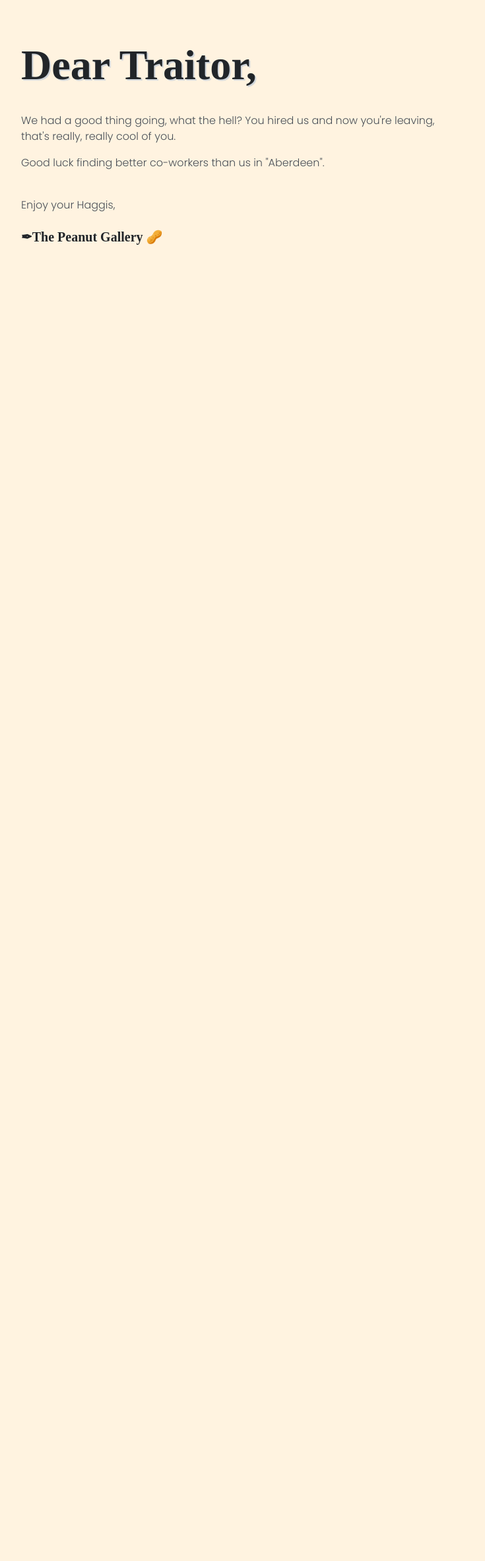
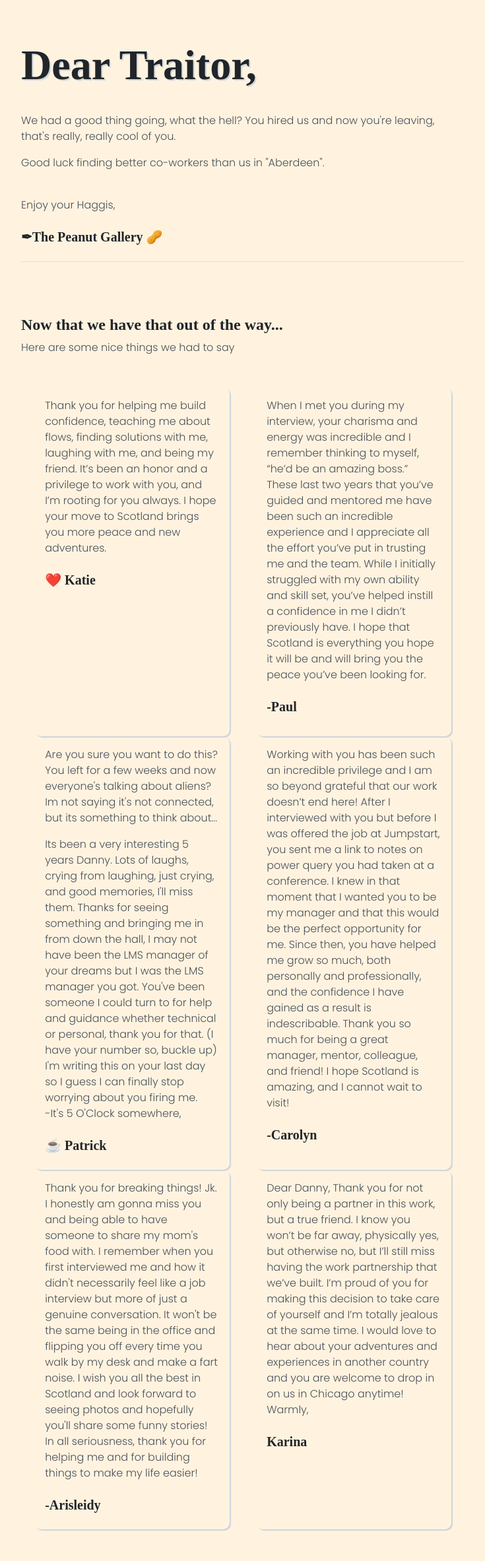
Before and after one commit to P-Brower/goodbye, a Jekyll site: the page built from index.html, in a window 1280 px wide. Shown: the whole page at 66% size, without its empty margins (272-1007 px from the left). Built offline with Jekyll 4.4.1, drawn with Linux system fonts in a browser that asks for light colours; some web fonts are replaced; the list of posts is cut into pages by our own code; before the commit the page ends 900 px from its top, so only the background shows below that.

Commit message:
added cute notes

```diff
--- a/_sass/_layout.scss
+++ b/_sass/_layout.scss
@@ -14,3 +14,17 @@ footer {
   margin-top: var(--spacer-3);
   margin-bottom: var(--spacer-3);
 }
+
+.flex {
+  display: flex;
+  flex-direction: row;
+  flex-wrap: wrap;
+  justify-content: space-around;
+}
+.note {
+  max-width: 44%;
+  border: 2px solid -var(--grey-700);
+  border-radius: 10px;
+  box-shadow: 2px 2px 1px var(--mast-shadow);
+  padding: var(--spacer);
+}
--- a/index.html
+++ b/index.html
@@ -11,3 +11,67 @@
 <p>Enjoy your Haggis,</p>
 <h3>&#10002;{{site.author.name}}</h3>
 </div>
+
+<hr>
+
+<div style="margin-top: 5rem;margin-bottom: 3rem;">
+    <h2>Now that we have that out of the way...</h2>
+    <p>Here are some nice things we had to say</p>
+</div>
+
+<div class="flex">
+    <div class="note">
+        <p>Thank you for helping me build confidence, teaching me about flows, finding solutions with me, laughing with me, and
+        being my friend. It’s been an honor and a privilege to work with you, and I’m rooting for you always. I hope your move
+        to Scotland brings you more peace and new adventures.</p>
+        <h3>❤️ Katie</h3>
+    </div>
+    <div class="note">
+        <p>
+            When I met you during my interview, your charisma and energy was incredible and I remember thinking to myself, “he’d be
+            an amazing boss.” These last two years that you’ve guided and mentored me have been such an incredible experience and I
+            appreciate all the effort you’ve put in trusting me and the team. While I initially struggled with my own ability and
+            skill set, you’ve helped instill a confidence in me I didn’t previously have. I hope that Scotland is everything you
+            hope it will be and will bring you the peace you’ve been looking for.
+            <h3>-Paul</h3>
+        </p>
+    </div>
+    <div class="note">
+        <p>Are you sure you want to do this? You left for a few weeks and now everyone's talking about aliens? Im not saying it's not connected, but its something to think about... </p>
+        <p>Its been a very interesting 5 years Danny. Lots of laughs, crying from laughing, just crying, and good memories, I'll miss them. Thanks for seeing something and bringing me in from down the hall, I may not have been the LMS manager of your dreams but I was the LMS manager you got. You've been someone I could turn to for help and guidance whether technical or personal, thank you for that. (I have your number so, buckle up)
+        I'm writing this on your last day so I guess I can finally stop worrying about you firing me.
+         <br>
+         -It's 5 O'Clock somewhere,</p>
+        <h3>☕ Patrick</h3>
+    </div>
+    <div class="note">
+        <p>Working with you has been such an incredible privilege and I am so beyond grateful that our work doesn’t end here! After
+        I interviewed with you but before I was offered the job at Jumpstart, you sent me a link to notes on power query you had
+        taken at a conference. I knew in that moment that I wanted you to be my manager and that this would be the perfect
+        opportunity for me. Since then, you have helped me grow so much, both personally and professionally, and the confidence
+        I have gained as a result is indescribable. Thank you so much for being a great manager, mentor, colleague, and friend!
+        I hope Scotland is amazing, and I cannot wait to visit!</p>
+        <h3>-Carolyn</h3>
+    </div>
+    <div class="note">
+        <p>
+            Thank you for breaking things! Jk. I honestly am gonna miss you and being able to have someone to share my mom's food
+            with. I remember when you first interviewed me and how it didn't necessarily feel like a job interview but more of just
+            a genuine conversation. It won't be the same being in the office and flipping you off every time you walk by my desk and
+            make a fart noise. I wish you all the best in Scotland and look forward to seeing photos and hopefully you'll share some
+            funny stories! In all seriousness, thank you for helping me and for building things to make my life easier!
+        </p>
+        <h3>-Arisleidy</h3>
+    </div>
+    <div class="note">
+        <p>
+        Dear Danny,
+        Thank you for not only being a partner in this work, but a true friend. I know you won’t be far away, physically yes,
+        but otherwise no, but I’ll still miss having the work partnership that we’ve built. I’m proud of you for making this
+        decision to take care of yourself and I’m totally jealous at the same time. I would love to hear about your adventures
+        and experiences in another country and you are welcome to drop in on us in Chicago anytime!
+        <br>
+        Warmly,</p>
+        <h3>Karina</h3>
+    </div>
+</div>
```
Also changed, not shown: poole-for-jekyll.gemspec (deleted), 1 other file.
